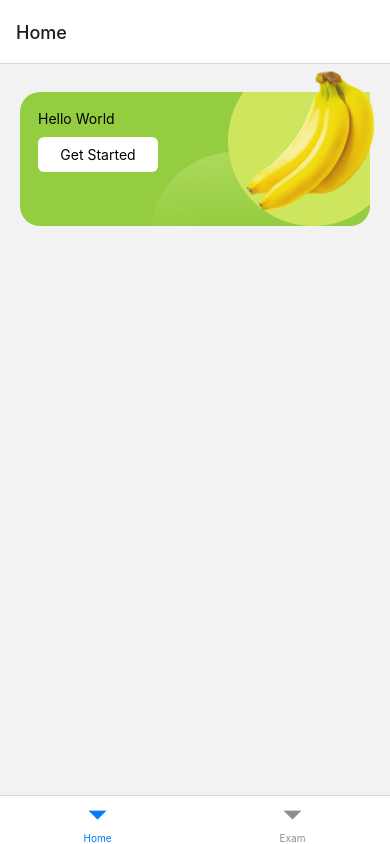
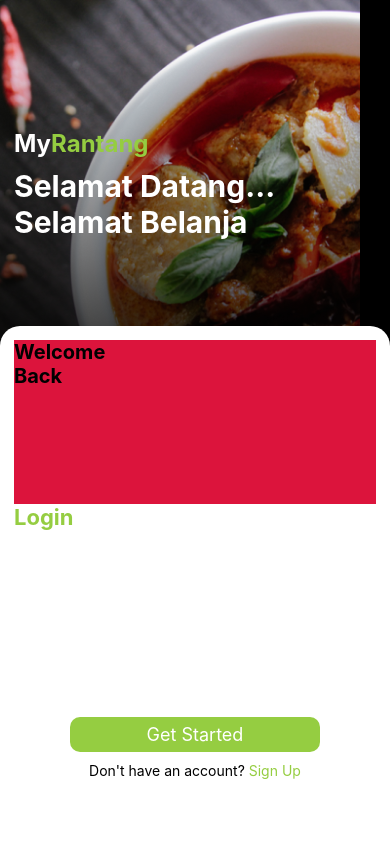
Before and after one commit to saylendrayasin/mobile_myrantang, a React Native app: screen / in a window 390 px wide. Built offline with nearby package versions, Linux system fonts and the light colour scheme.

Commit message:
Login and Splash Screen

```diff
--- a/App.js
+++ b/App.js
@@ -1,4 +1,5 @@
 import React, {Component} from 'react';
+import {View} from 'react-native';
 
 import {NavigationContainer} from '@react-navigation/native';
 import {createNativeStackNavigator} from '@react-navigation/native-stack';
@@ -6,18 +7,23 @@ import {createBottomTabNavigator} from '@react-navigation/bottom-tabs';
 
 import Home from './src/screens/Home';
 import Exam from './src/screens/Exam1';
+import Splash from './src/screens/Splash';
+import Login from './src/screens/Login';
 
 const Stack = createNativeStackNavigator();
 const Tab = createBottomTabNavigator();
 
 function App() {
   return (
-    <NavigationContainer>
-      <Tab.Navigator>
-        <Tab.Screen name="Home" component={Home} />
-        <Tab.Screen name="Exam" component={Exam} />
-      </Tab.Navigator>
-    </NavigationContainer>
+    // <NavigationContainer>
+    //   <Tab.Navigator>
+    //     <Tab.Screen name="Home" component={Home} />
+    //     <Tab.Screen name="Exam" component={Exam} />
+    //   </Tab.Navigator>
+    // </NavigationContainer>
+    <View style={{flex: 1}}>
+      <Login />
+    </View>
   );
 }
 
--- /dev/null
+++ b/src/screens/Login.js
@@ -0,0 +1,147 @@
+import React, {Component} from 'react';
+import {
+  View,
+  ImageBackground,
+  Text,
+  TouchableOpacity,
+  StyleSheet,
+  SafeAreaView,
+} from 'react-native';
+
+class Login extends Component {
+  constructor(props) {
+    super(props);
+    this.state = {};
+  }
+  render() {
+    return (
+      <View style={styles.headers}>
+        <View style={styles.topBack}>
+          <ImageBackground
+            source={require('../image/LoginBack.png')}
+            style={styles.imgBack}
+            resizeMode="cover">
+            <View style={styles.viewMyRantang}>
+              <Text style={styles.txtMy}>My</Text>
+              <Text style={styles.txtRantang}>Rantang</Text>
+            </View>
+            <View style={styles.viewTxt}>
+              <Text style={styles.txtFirst}>Selamat Datang...</Text>
+              <Text style={styles.txtFirst}>Selamat Belanja</Text>
+            </View>
+          </ImageBackground>
+        </View>
+        <View style={styles.botBack}>
+          <View style={styles.viewTxtWelcome}>
+            <Text style={styles.txtSecond}>Welcome</Text>
+            <Text style={styles.txtSecond}>Back</Text>
+          </View>
+          <View style={styles.viewTextInput}>
+            <Text style={styles.txtLogin}>Login</Text>
+          </View>
+          <View style={styles.viewBtnGetStarted}>
+            <TouchableOpacity style={styles.btnGetStarted}>
+              <Text style={styles.TxtGetStarted}>Get Started</Text>
+            </TouchableOpacity>
+            <View style={styles.viewSignUp}>
+              <Text>Don't have an account? </Text>
+              <TouchableOpacity>
+                <Text style={styles.txtSignUp}>Sign Up</Text>
+              </TouchableOpacity>
+            </View>
+          </View>
+        </View>
+      </View>
+    );
+  }
+}
+
+const styles = StyleSheet.create({
+  headers: {
+    flex: 1,
+    backgroundColor: 'black',
+  },
+  topBack: {
+    flex: 0.4,
+  },
+  botBack: {
+    flex: 0.6,
+    borderTopLeftRadius: 20,
+    borderTopRightRadius: 20,
+    backgroundColor: 'white',
+    padding: 14,
+  },
+  imgBack: {
+    flex: 1,
+    padding: 14,
+  },
+  txtMy: {
+    fontSize: 24,
+    fontWeight: 'bold',
+    color: 'white',
+  },
+  txtRantang: {
+    fontSize: 24,
+    fontWeight: 'bold',
+    color: '#95CD41',
+  },
+  viewMyRantang: {
+    flex: 1,
+    flexDirection: 'row',
+    alignItems: 'flex-end',
+  },
+  viewTxt: {
+    flex: 1,
+    marginTop: 10,
+  },
+  txtFirst: {
+    color: 'white',
+    fontSize: 30,
+    fontWeight: 'bold',
+  },
+  txtSecond: {
+    fontSize: 20,
+    fontWeight: 'bold',
+    color: '#000000',
+  },
+  viewTxtWelcome: {
+    flex: 1,
+    backgroundColor: 'crimson',
+  },
+  viewTextInput: {
+    flex: 1,
+    justifyContent: 'flex-start',
+  },
+
+  viewBtnGetStarted: {
+    flex: 1,
+    justifyContent: 'center',
+    alignItems: 'center',
+  },
+  txtLogin: {
+    fontSize: 22,
+    fontWeight: 'bold',
+    color: '#95CD41',
+  },
+  btnGetStarted: {
+    width: 250,
+    height: 35,
+    borderRadius: 10,
+    alignItems: 'center',
+    justifyContent: 'center',
+    backgroundColor: '#95CD41',
+  },
+  TxtGetStarted: {
+    color: 'white',
+    fontSize: 18,
+  },
+  viewSignUp: {
+    flexDirection: 'row',
+    marginTop: 10,
+  },
+  txtSignUp: {
+    color: '#95CD41',
+  },
+});
+
+export default Login;
--- a/src/screens/Splash.js
+++ b/src/screens/Splash.js
@@ -9,8 +9,21 @@ class Splash extends Component {
   render() {
     return (
       <View style={styles.headers}>
-        <View>
+        <View style={styles.imgTopRightAts}>
           <Image source={require('../image/SplashTopRightAts.png')} />
+        </View>
+        <View style={styles.imgTopRightBwh}>
+          <Image source={require('../image/SplashTopRightBwh.png')} />
+        </View>
+        <View style={styles.textPosition}>
+          <Text style={styles.txtMy}>My</Text>
+          <Text style={styles.txtRantang}>Rantang</Text>
+        </View>
+        <View style={styles.imgBotLeftAts}>
+          <Image source={require('../image/SplashBotLeftAts.png')} />
+        </View>
+        <View style={styles.imgBotLeftBwh}>
+          <Image source={require('../image/SplashBotLeftBwh.png')} />
         </View>
       </View>
     );
@@ -20,6 +33,52 @@ class Splash extends Component {
 const styles = StyleSheet.create({
   headers: {
     flex: 1,
+    backgroundColor: '#95CD41',
+  },
+  imgTopRightAts: {
+    flex: 1,
+    position: 'absolute',
+    right: 0,
+    top: 0,
+    zIndex: 2,
+  },
+  imgTopRightBwh: {
+    flex: 1,
+    position: 'absolute',
+    right: 0,
+    top: 70,
+    zIndex: 1,
+  },
+  imgBotLeftAts: {
+    flex: 1,
+    position: 'absolute',
+    left: 0,
+    bottom: 0,
+    zIndex: 2,
+  },
+  imgBotLeftBwh: {
+    flex: 1,
+    position: 'absolute',
+    left: 0,
+    bottom: 0,
+    zIndex: 1,
+  },
+  textPosition: {
+    flex: 1,
+    justifyContent: 'center',
+    alignItems: 'center',
+    flexDirection: 'row',
+    zIndex: 3,
+  },
+  txtMy: {
+    fontSize: 40,
+    fontWeight: 'bold',
+    color: 'white',
+  },
+  txtRantang: {
+    fontSize: 40,
+    fontWeight: 'bold',
+    color: '#2d420b',
   },
 });
 
```
Also changed, not shown: src/image/LoginBack.png (renamed from src/image/SplashBack.png).
